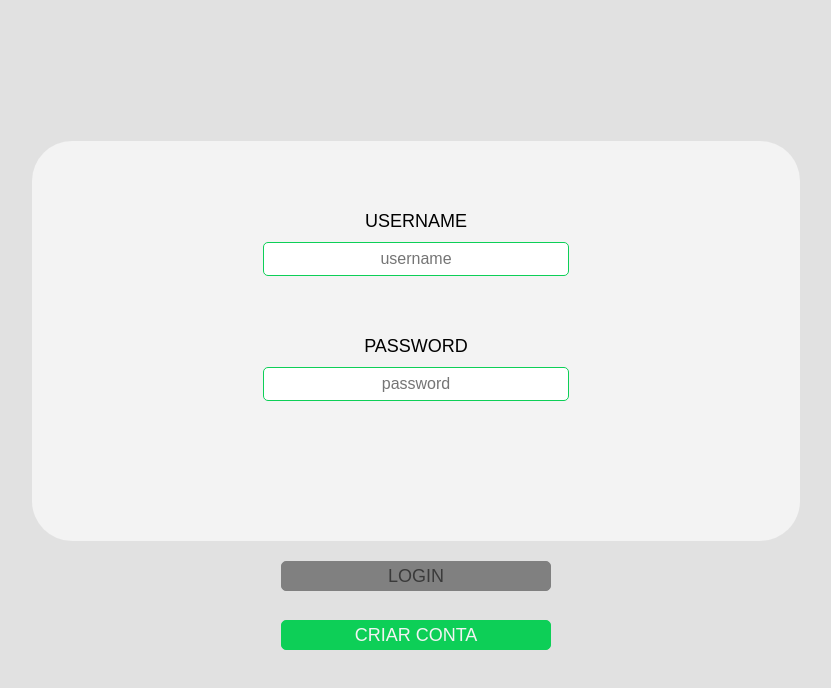
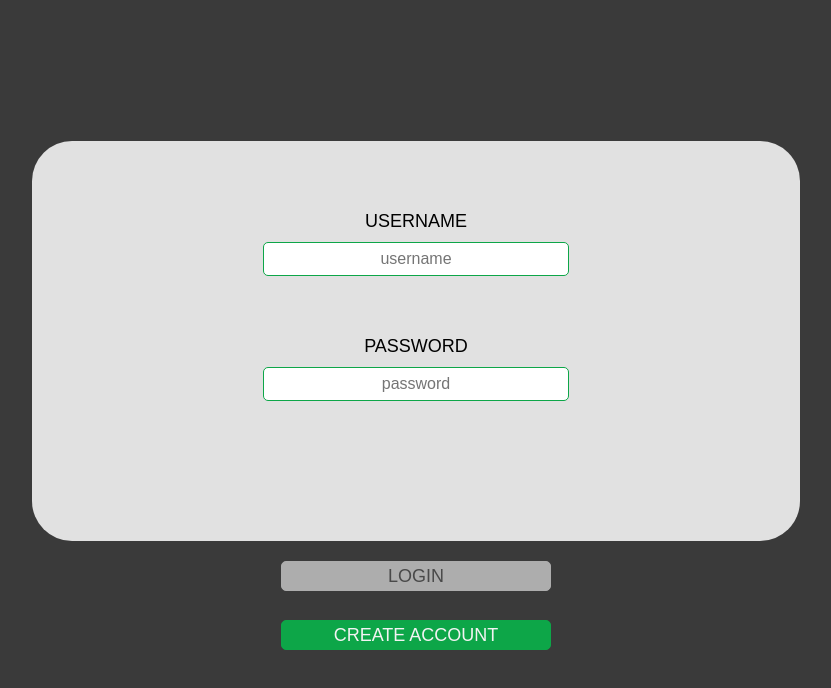
Before and after one commit to trkotovicz/cash-transactions, a React (Create React App) app in the folder frontend/: page / in a window 1280 px wide. Shown: the top 688 px of the page, without its empty margins (224-1055 px from the left). Built offline with nearby package versions, Linux system fonts and the light colour scheme; no server answers.

Commit message:
styles: [frontend] created styles for header component

```diff
--- a/frontend/src/App.css
+++ b/frontend/src/App.css
@@ -16,7 +16,6 @@ input {
 
 button {
   border-radius: 5px;
-  background-color: rgb(13, 207, 87);
   width: 130px;
   height: 30px;
   margin: 0.5em;
--- /dev/null
+++ b/frontend/src/components/Header.css
@@ -0,0 +1,59 @@
+.main-header-container {
+  background-color: #3a3a3a;
+  color: #FFFFFF;
+  display: flex;
+  flex-direction: column;
+  font-size: large;
+  height: 180px;
+  margin-bottom: 3px;
+  justify-content: space-between;
+  padding: 10px;
+}
+
+.header-container {
+  align-items: center;
+  background-color: #3a3a3a;
+  color: #FFFFFF;
+  display: flex;
+  flex-direction: row;
+  height: 120px;
+  margin-bottom: 3px;
+  justify-content: space-between;
+  padding: 10px;
+}
+
+.form-new-transaction {
+  align-items:baseline;
+  background-color: #3a3a3a;
+  color: #FFFFFF;
+  display: flex;
+  flex-direction: row;
+  height: 120px;
+  margin-bottom: 3px;
+  padding: 10px;
+}
+
+input {
+  border: 1px solid rgb(13, 207, 87);
+  border-radius: 5px;
+  font-size: 16px;
+  height: 25px;
+  margin: 10px;
+  text-align: center;
+  width: 200px;
+}
+
+.new-tr-btn {
+  border: 1px solid rgb(13, 95, 44);
+  background-color: rgb(13, 95, 44);
+  color: rgb(243, 243, 243);
+  width: 110px;
+}
+
+.confirm-btn {
+  border: 1px solid rgb(13, 166, 72);
+  background-color: rgb(13, 166, 72);
+  color: rgb(243, 243, 243);
+  height: 25px;
+  width: 100px;
+}
--- a/frontend/src/components/Header.tsx
+++ b/frontend/src/components/Header.tsx
@@ -2,6 +2,7 @@ import { useState, useEffect } from 'react';
 import { getUser } from '../services/localStorage';
 import { accountById, createTransaction } from '../services/apiRequests';
 import IAccount from '../interfaces/IAccount';
+import './Header.css';
 
 export default function Header() {
   const [user, setUser] = useState('');
@@ -25,12 +26,12 @@ export default function Header() {
   const newTransaction = async () => {
     try {
       console.log(userToken);
-      const teste = { username: userSend, value }
-      console.log(teste);
+      const data = { username: userSend, value }
+      console.log(data);
 
-      await createTransaction(teste, userToken);
+      await createTransaction(data, userToken);
       console.log(userSend, value)
-      setShowHidden(false)
+      setShowHidden(false);
     } catch (error) {
       console.error(error);
     }
@@ -38,9 +39,12 @@ export default function Header() {
 
   return (
     <>
+      <div className='main-header-container'>
+        <div className='header-container'>
           <p>{ `Hello, ${user}` }</p>
-      <p>{ `Your account balance is: $ ${String(balance).replace('.', ',')}`}</p>
-      <button type='button' onClick={ () => setShowHidden(true) }>new transaction</button>
+          <p>{ `Your balance account is: $ ${String(balance).replace('.', ',')}`}</p>
+          <button type='button' className='new-tr-btn' onClick={ () => setShowHidden(true) }>new transaction</button>
+        </div>
 
         {showHidden ? (
             <form className='form-new-transaction'>
@@ -56,9 +60,10 @@ export default function Header() {
                 value={ value }
                 onChange={ ({target}) => setValue(target.value) }
               />
-            <button type='button' onClick={ newTransaction }>confirm</button>
+              <button type='button' className='confirm-btn' onClick={ newTransaction }>confirm</button>
             </form>
         ) : ''}
+      </div>
     </>
   )
 }
--- a/frontend/src/pages/Login.css
+++ b/frontend/src/pages/Login.css
@@ -1,12 +1,12 @@
 button:disabled {
-  background-color: grey;
-  border: 1px solid grey;
-  color: rgb(58, 58, 58);
+  background-color: rgb(173, 173, 173);
+  border: 1px solid rgb(173, 173, 173);
+  color: rgb(220, 220, 220);
 }
 
 .login-form {
   align-items: center;
-  background-color: rgb(225, 225, 225);
+  background-color: #3a3a3a;
   display: flex;
   flex-direction: column;
   font-size: 18px;
@@ -15,7 +15,7 @@ button:disabled {
 
 .login-container {
   align-items: center;
-  background-color: rgb(243, 243, 243);
+  background-color:  rgb(225, 225, 225);
   border-radius: 40px;
   height: 400px;
   width: 60%;
@@ -29,7 +29,8 @@ button:disabled {
 }
 
 .span-login-invalid {
-  font-size: medium;
+  font-size: small;
+  color: red;
 }
 
 .username-label {
@@ -44,7 +45,7 @@ button:disabled {
 }
 
 .password-input, .username-input {
-  border: 1px solid rgb(13, 207, 87);
+  border: 1px solid rgb(13, 166, 72);
   border-radius: 5px;
   font-size: 16px;
   height: 30px;
@@ -55,8 +56,8 @@ button:disabled {
 }
 
 .login-btn, .register-btn {
-  background-color: rgb(13, 207, 87);
-  border: 1px solid rgb(13, 207, 87);
+  background-color: rgb(13, 166, 72);
+  border: 1px solid rgb(13, 166, 72);
   color: rgb(243, 243, 243);
   font-size: 18px;
   margin-top: 20px;
--- a/frontend/src/pages/Login.tsx
+++ b/frontend/src/pages/Login.tsx
@@ -76,7 +76,7 @@ export default function Login() {
             className='register-btn'
             type='button'
             >
-              CRIAR CONTA
+              CREATE ACCOUNT
             </button>
           </Link>
 
--- a/frontend/src/pages/Register.css
+++ b/frontend/src/pages/Register.css
@@ -1,12 +1,12 @@
 button:disabled {
-  background-color: grey;
-  border: 1px solid grey;
-  color: rgb(58, 58, 58);
+  background-color: rgb(173, 173, 173);
+  border: 1px solid rgb(173, 173, 173);
+  color: rgb(73, 73, 73);
 }
 
 .register-form {
   align-items: center;
-  background-color: rgb(225, 225, 225);
+  background-color: #3a3a3a;
   display: flex;
   flex-direction: column;
   font-size: 18px;
@@ -15,7 +15,7 @@ button:disabled {
 
 .register-container {
   align-items: center;
-  background-color: rgb(243, 243, 243);
+  background-color:  rgb(225, 225, 225);
   border-radius: 40px;
   height: 400px;
   width: 60%;
@@ -40,7 +40,7 @@ button:disabled {
 }
 
 .password-input, .username-input {
-  border: 1px solid rgb(13, 207, 87);
+  border: 1px solid rgb(13, 166, 72);
   border-radius: 5px;
   font-size: 16px;
   height: 30px;
@@ -51,8 +51,8 @@ button:disabled {
 }
 
 .register-btn {
-  background-color: rgb(13, 207, 87);
-  border: 1px solid rgb(13, 207, 87);
+  background-color: rgb(13, 166, 72);
+  border: 1px solid rgb(13, 166, 72);
   color: rgb(243, 243, 243);
   font-size: 18px;
   margin-top: 20px;
```
Lines whose indentation alone changed are shown as unchanged.
